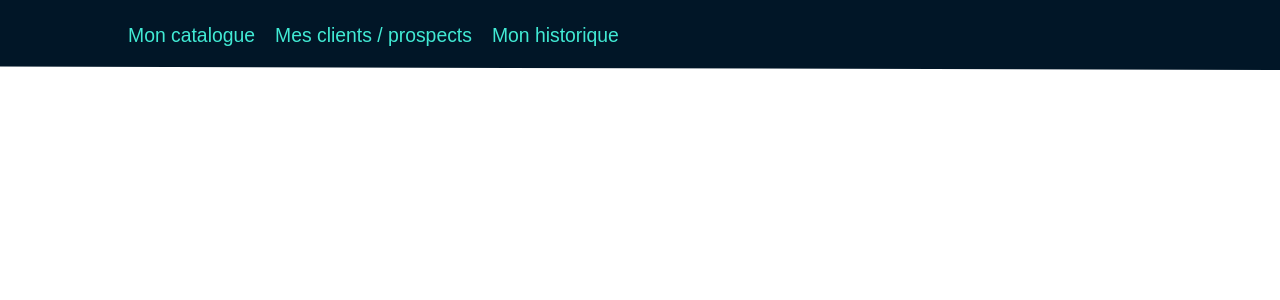
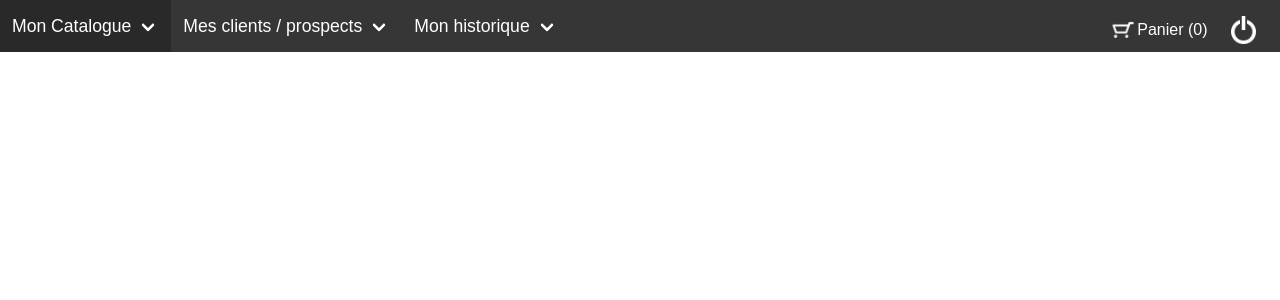
Before and after one commit to Noxtaria/client-prospect_12-10-2022, a Vue app: page / in a window 1280 px wide. Shown: the top 300 px of the page. Built offline with nearby package versions, Linux system fonts and the light colour scheme.

Commit message:
Navbar stylisé avec Bulma

```diff
--- a/src/components/Navigation.vue
+++ b/src/components/Navigation.vue
@@ -1,18 +1,47 @@
 <template>
-    <nav>
-      <ul>
-        <li>
-          <router-link :to="{name: 'catalogue'}">Mon catalogue</router-link>
-        </li>
-        <li>
+  <nav class="navbar is-dark" role="navigation" aria-label="main navigation">
+    <div id="navbarBasicExample" class="navbar-menu">
+      <div class="navbar-start">
+        <div class="navbar-item has-dropdown is-hoverable">
+          <a class="navbar-link">
+            <router-link :to="{name: 'catalogue'}">Mon Catalogue</router-link>
+          </a>
+
+
+        </div>
+
+        <div class="navbar-item has-dropdown is-hoverable">
+          <a class="navbar-link">
             <router-link :to="{name: 'clients'}">Mes clients / prospects</router-link>
-        </li>
-        <li>
+
+          </a>
+
+        </div>
+
+        <div class="navbar-item has-dropdown is-hoverable">
+          <a class="navbar-link">
             <router-link :to="{name: 'historique'}">Mon historique</router-link>
-        </li>
-      </ul>
+          </a>
+        </div>
+      </div>
+
+      <div class="navbar-end">
+        <div class="navbar-item">
+          <div class="buttons">
+            <a class="navbar-item">
+              <img src="./../assets/cart.png">
+              <p>Panier (0)</p>
+            </a>
+            <a class="navbar-item">
+              <img src="./../assets/logout.png" >
+            </a>
+          </div>
+        </div>
+      </div>
+    </div>
   </nav>
 </template>
+
 
 <script>
 export default {
@@ -21,38 +50,15 @@
 </script>
 
 <style scoped>
-  nav {
-    background-color: var(--dark);
-    height: 70px;
-    clip-path: polygon(0 0, 100% 0, 100% 100%, 0 95%);
-  }
-
-  ul {
-    list-style: none;
-    padding: 0;
-    height: 100%;
-    display: flex;
-    justify-content: flex-start;
-    gap: 20px;
-    width: 80%;
-    margin: auto;
-  }
-
-  li {
-    height: 100%;
-    display: flex;
-    justify-content: center;
-    align-items: center;
+p{
+  color: white;
 }
 
 a:link, a:visited, li {
-    color: var(--main-lighter);
+    color: white;
     font-size: 1.1em;
     text-decoration: none;
     font-family: var(--title-font);
   }
 
-  a:hover {
-    text-decoration: underline;
-  }
 </style>
--- a/src/main.js
+++ b/src/main.js
@@ -4,8 +4,11 @@ import VueRouter from 'vue-router'
 import CatalogueComponent from "./pages/Catalogue.vue"
 import ClientsComponent from "./pages/Clients.vue"
 import HistoriqueComponent from "./pages/Historique.vue"
+import Buefy from 'buefy'
+import 'buefy/dist/buefy.css'
 
 Vue.use(VueRouter)
+Vue.use(Buefy)
 
 Vue.config.productionTip = false
 
```
Also changed, not shown: src/assets/cart.png (added), src/assets/logout.png (added). Lines whose indentation alone changed are shown as unchanged.
